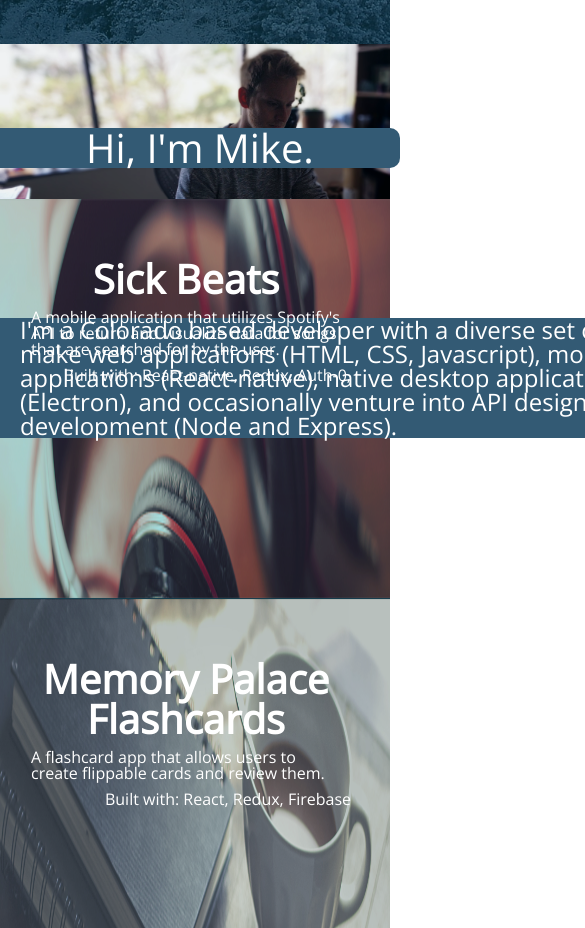
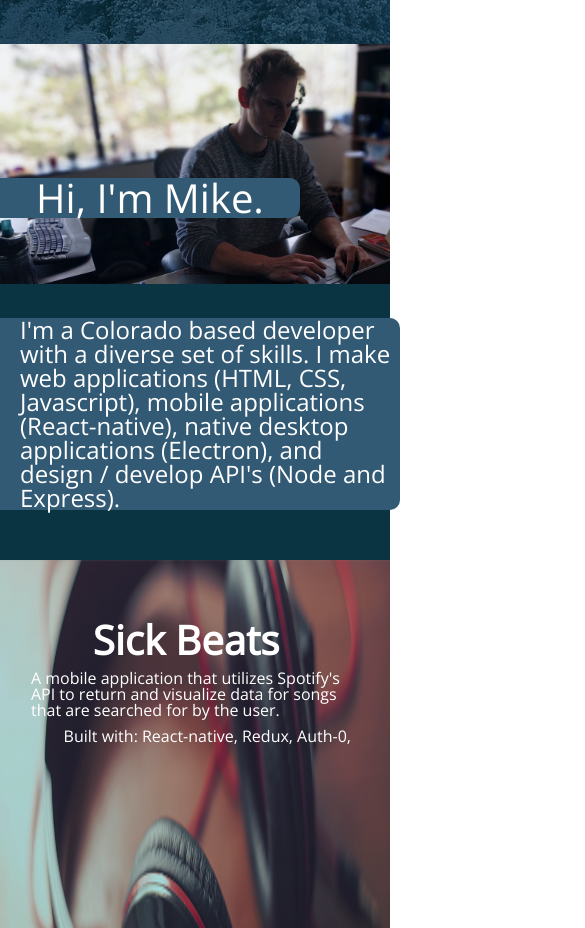
Before and after one commit to sikemausa/Portfolio, a React (Create React App) app: page / in a window 390 px wide. Shown: the part 800-1728 px from the top of the page, 585 px wide, since content can reach past the window. Built offline with nearby package versions, Linux system fonts and the light colour scheme.

Commit message:
added media query for about section

```diff
--- a/src/components/About.js
+++ b/src/components/About.js
@@ -11,7 +11,7 @@ class About extends Component {
             <p className="about-description">
                 I'm a Colorado based developer with a diverse set of skills. I make web applications (HTML, CSS, Javascript),
                 mobile applications (React-native), native desktop applications (Electron),
-                and occasionally venture into API design and development (Node and Express).
+                and design / develop API's (Node and Express).
             </p>
           </div>
         </div>
--- a/src/styles/css/index.css
+++ b/src/styles/css/index.css
@@ -413,6 +413,17 @@ a .nav-link {
   background-color: #335a74;
   border-radius: 0 10px 10px 0; }
 
+@media (max-width: 750px) {
+  #about-me-photo {
+    height: 600px; }
+
+  .about-description {
+    margin-top: 100px;
+    width: 400px; }
+
+  .about-title {
+    margin-top: 50px;
+    width: 300px; } }
 #contact {
   background-color: #335a74;
   height: 450px;
--- a/src/styles/scss/about.scss
+++ b/src/styles/scss/about.scss
@@ -66,3 +66,17 @@
     background-color: $header-color;
     border-radius: 0 10px 10px 0;
   }
+
+  @media (max-width: 750px) {
+    #about-me-photo{
+      height: 600px;
+    }
+    .about-description {
+      margin-top: 100px;
+      width: 400px;
+    }
+    .about-title {
+      margin-top: 50px;
+      width: 300px;
+    }
+  }
```
Also changed, not shown: 2 other files (tests, documents, lock files or other folders).
